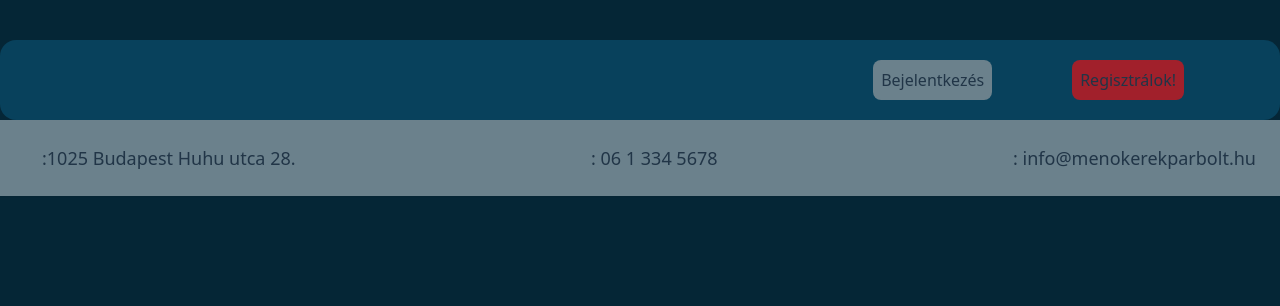
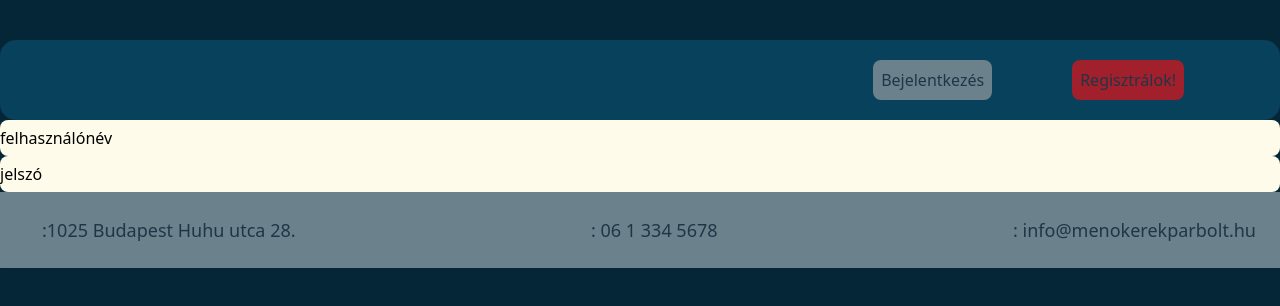
Before and after one commit to hihi-dotcom/CrossCountryBuilds_Webshop, a React (Vite) app in the folder frontend/cross_country_builds/: page /login in a window 1280 px wide. Shown: the top 306 px of the page. Built offline with nearby package versions, Linux system fonts and the light colour scheme; some icons are missing.

Commit message:
hompage is done for a while, start loginpage

```diff
--- a/frontend/cross_country_builds/src/components/formFieldComponents/textFieldwLabel.tsx
+++ b/frontend/cross_country_builds/src/components/formFieldComponents/textFieldwLabel.tsx
@@ -1,14 +1,15 @@
 interface FieldProps{
     label: string,
+    placeholder: string
 
 }
 
-export function Field({label}: FieldProps){
+export function Field({label, placeholder}: FieldProps){
     return(
 
         <div className="input_w_label">
             <label htmlFor="textfield" className="block">{label}</label>
-            <input type="text" name="text" id="textfield" className="bg-amber-50 text-black border-black my-3 "/>
+            <input type="text" name="text" id="textfield" className="bg-amber-50 text-black border-black my-3 placeholder:text-black" placeholder={placeholder}/>
         </div>
     );
 }
--- /dev/null
+++ b/frontend/cross_country_builds/src/components/htmlselectComponents/selectinszurok.tsx
@@ -0,0 +1,12 @@
+export default function KategoriakSelect({options}: {options: {value: string, name: string}[]}){
+    return(
+        <>
+
+            <select name="kategoriak" id="kategoriak" className="bg-amber-50 text-black rounded-lg h-9 w-full  w-2">
+                <option value="" disabled selected>Válassz kategóriát...</option>
+                {options.map((option: {value: string, name: string}) => <option value={option.value}>{option.name}</option>)}
+            </select>
+        </>
+
+    )
+}
--- /dev/null
+++ b/frontend/cross_country_builds/src/components/loginComponents/loginData.tsx
@@ -0,0 +1,19 @@
+import { FormField } from "../formFieldComponents/textField";
+
+export default function LoginModule(){
+    return(
+        <form id="loginsection">
+            <FormField
+                input_name="felhasznalonev"
+                input_id="felhasznalonev"
+                input_placeholder="felhasználónév"
+            />
+
+            <FormField
+                input_name="jelszo"
+                input_id="jelszo"
+                input_placeholder="jelszó"
+            />
+        </form>
+    );
+}
--- a/frontend/cross_country_builds/src/components/szurokComponents/szurok.tsx
+++ b/frontend/cross_country_builds/src/components/szurokComponents/szurok.tsx
@@ -1,8 +1,30 @@
 import { TextInput } from "../formFieldComponents/inputwithPlaceholder";
 import { FormField } from "../formFieldComponents/textField";
 
+import KategoriakSelect from "../htmlselectComponents/selectinszurok";
+
 
 export function Szurok() {
+
+    const termekKategoriak = [
+    {
+        value: "kerekparok",
+        name: "kerékpárok"
+    },
+    {
+        value: "kiegeszitok",
+        name: "kiegészítők"
+    },
+    {
+        value: "eszkozok",
+        name: "Eszközök"
+    },
+    {
+        value: "ruhazat",
+        name: "ruházat"
+    }
+    ];
+
     return (
         <div className="szurok p-8 bg-[#6b818c] rounded-2xl max-w-md mx-auto mt-5">
 
@@ -25,6 +47,7 @@ export function Szurok() {
                     input_placeholder="termék gyártója"
                 />
 
+                <KategoriakSelect options={termekKategoriak}/>
             </div>
 
 
--- a/frontend/cross_country_builds/src/pages/LoginPage.tsx
+++ b/frontend/cross_country_builds/src/pages/LoginPage.tsx
@@ -1,5 +1,9 @@
+import LoginModule from "../components/loginComponents/loginData";
+
 export default function LogInPage(){
     return(
-        <></>
+        <>
+            <LoginModule/>
+        </>
     );
 }
```
